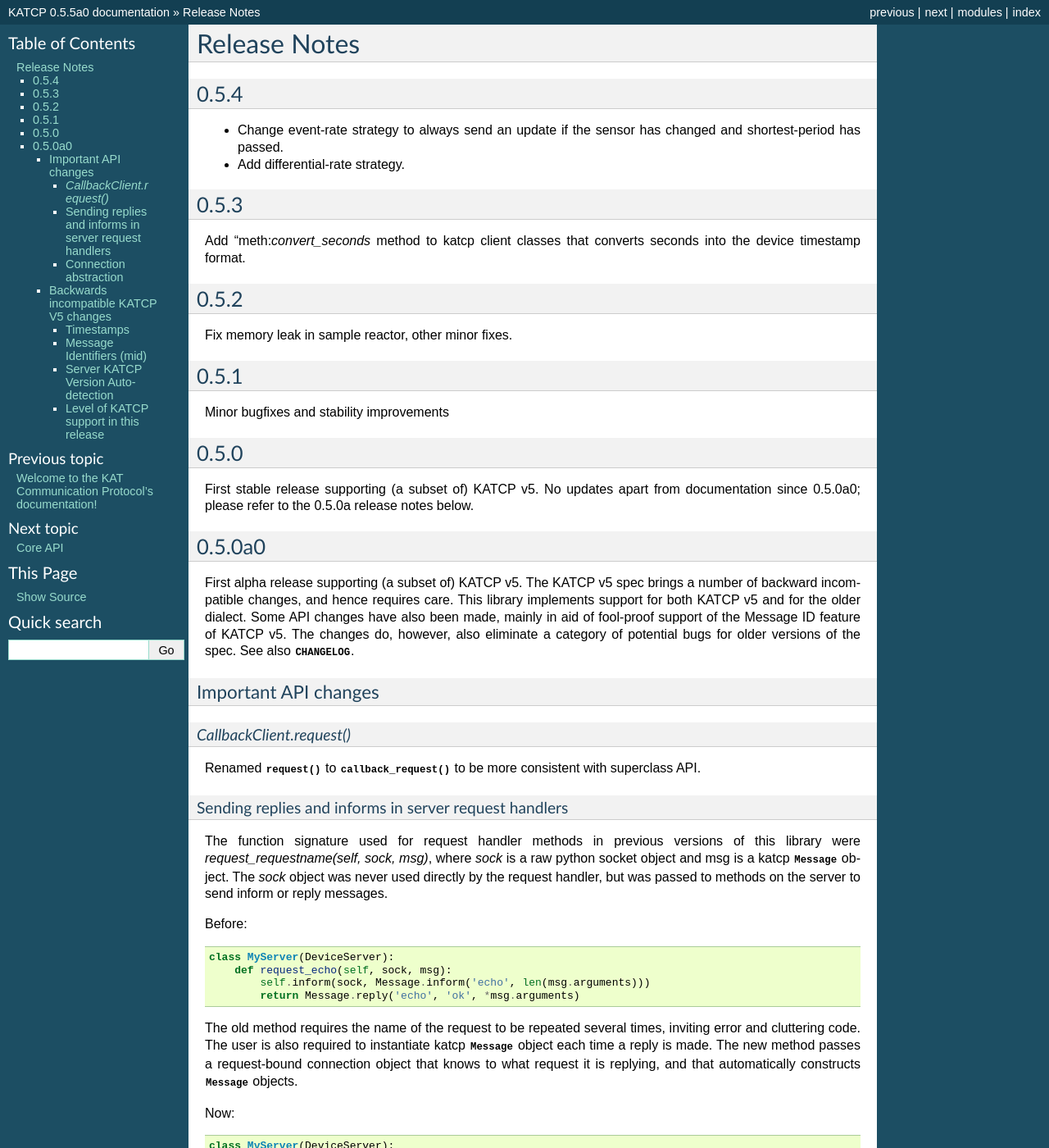
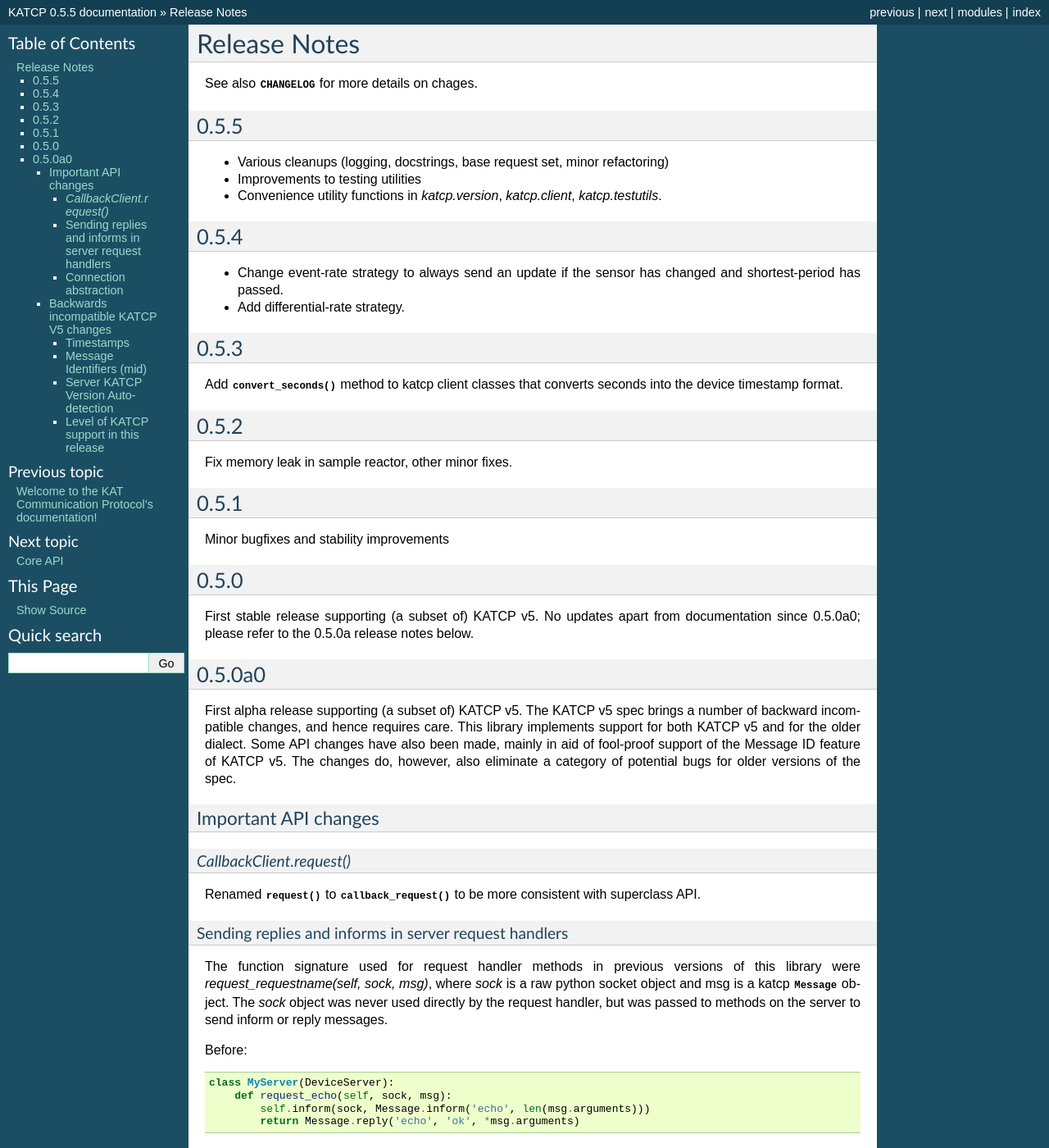
Before and after one commit to ska-sa/katcp-python, a Sphinx documentation site: the page built from doc/releasenotes.rst, in a window 1280 px wide and 1400 px high. Shown: the whole window at 82% size. Built offline with Sphinx 7.4.7, drawn with Linux system fonts in a browser that asks for light colours; formulas are drawn with MathJax 3; some of the changed text lies outside the part shown.

Commit message:
Update docs and version string for 0.5.5 release
git-svn-id: https://katfs.kat.ac.za/svnDS/code/katcp-python/trunk@21717 b56c7a7d-ac47-0410-a905-b6f7de78896a

```diff
--- a/doc/releasenotes.rst
+++ b/doc/releasenotes.rst
@@ -3,6 +3,16 @@
 *************
 Release Notes
 *************
+
+See also :download:`CHANGELOG` for more details on chages.
+
+0.5.5
+=====
+
+* Various cleanups (logging, docstrings, base request set, minor refactoring)
+* Improvements to testing utilities
+* Convenience utility functions in `katcp.version`, `katcp.client`,
+  `katcp.testutils`.
 
 0.5.4
 =====
@@ -15,7 +25,7 @@ Release Notes
 0.5.3
 =====
 
-Add "meth:`convert_seconds` method to katcp client classes that converts seconds
+Add :meth:`convert_seconds` method to katcp client classes that converts seconds
 into the device timestamp format.
 
 0.5.2
--- a/katcp/version.py
+++ b/katcp/version.py
@@ -9,7 +9,7 @@
 
 import pkg_resources
 
-VERSION = (0, 5, 5, 'alpha', 0)
+VERSION = (0, 5, 5, 'final', 0)
 
 BASE_VERSION_STR = '.'.join([str(x) for x in VERSION[:3]])
 VERSION_STR = {
```
Also changed, not shown: other parts of doc/releasenotes.rst (+1 -1 lines), 3 other files.
